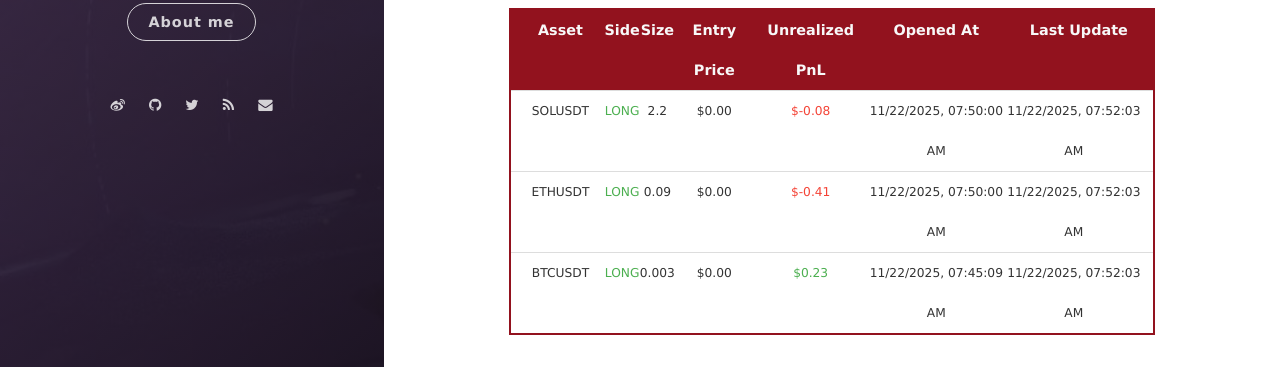
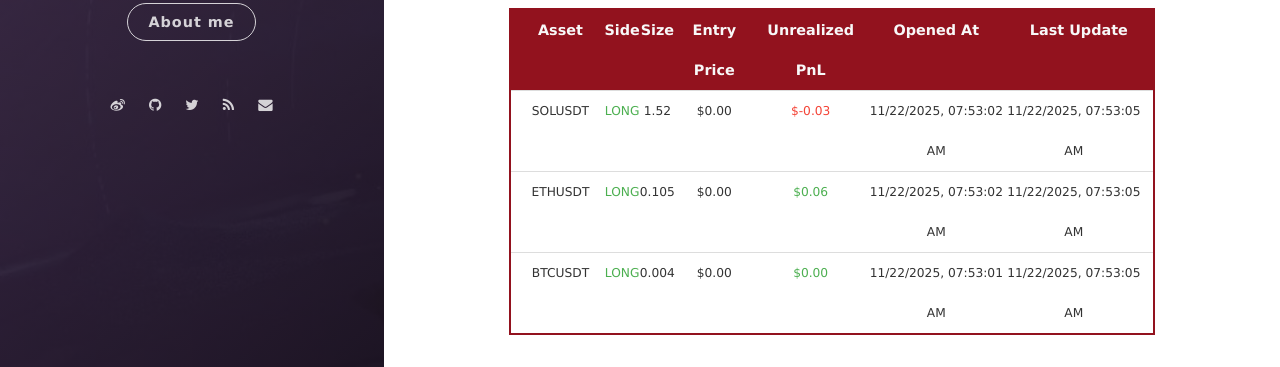
Before and after one commit to leeyegy/leeyegy.github.io, a Jekyll site: the page built from live-trading.html, in a window 1280 px wide and 1081 px high. Shown: the part 646-1013 px from the top of the window. Built offline with Jekyll 4.4.1, drawn with Linux system fonts in a browser that asks for light colours; nearby versions of some CDN libraries.

Commit message:
AccountMonitor: refresh positions 2025-11-22T15:53:05+08:00

```diff
--- a/assets/data/binance/positions.json
+++ b/assets/data/binance/positions.json
@@ -2,28 +2,28 @@
   {
     "symbol": "SOLUSDT",
     "side": "LONG",
-    "size": 2.2,
+    "size": 1.52,
     "entryPrice": 0.0,
-    "unrealizedPnl": -0.07502829,
-    "openedAt": "2025-11-22T15:50:00+08:00",
-    "reportedAt": "2025-11-22T15:52:03+08:00"
+    "unrealizedPnl": -0.02974054,
+    "openedAt": "2025-11-22T15:53:02+08:00",
+    "reportedAt": "2025-11-22T15:53:05+08:00"
   },
   {
     "symbol": "ETHUSDT",
     "side": "LONG",
-    "size": 0.09,
+    "size": 0.105,
     "entryPrice": 0.0,
-    "unrealizedPnl": -0.40732127,
-    "openedAt": "2025-11-22T15:50:00+08:00",
-    "reportedAt": "2025-11-22T15:52:03+08:00"
+    "unrealizedPnl": 0.06405,
+    "openedAt": "2025-11-22T15:53:02+08:00",
+    "reportedAt": "2025-11-22T15:53:05+08:00"
   },
   {
     "symbol": "BTCUSDT",
     "side": "LONG",
-    "size": 0.003,
+    "size": 0.004,
     "entryPrice": 0.0,
-    "unrealizedPnl": 0.2296578,
-    "openedAt": "2025-11-22T15:45:09+08:00",
-    "reportedAt": "2025-11-22T15:52:03+08:00"
+    "unrealizedPnl": 0.00183475,
+    "openedAt": "2025-11-22T15:53:01+08:00",
+    "reportedAt": "2025-11-22T15:53:05+08:00"
   }
 ]
```
